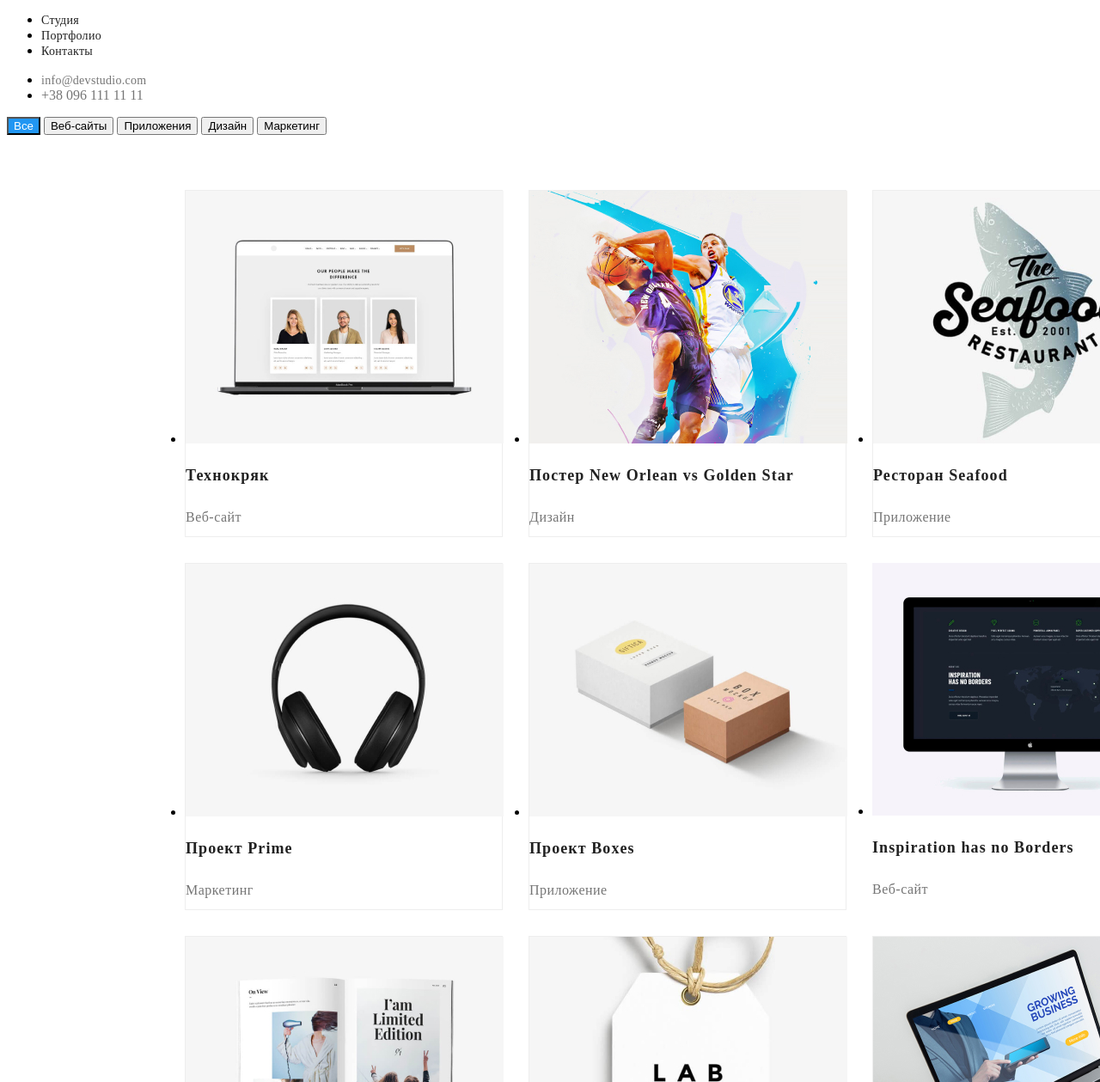
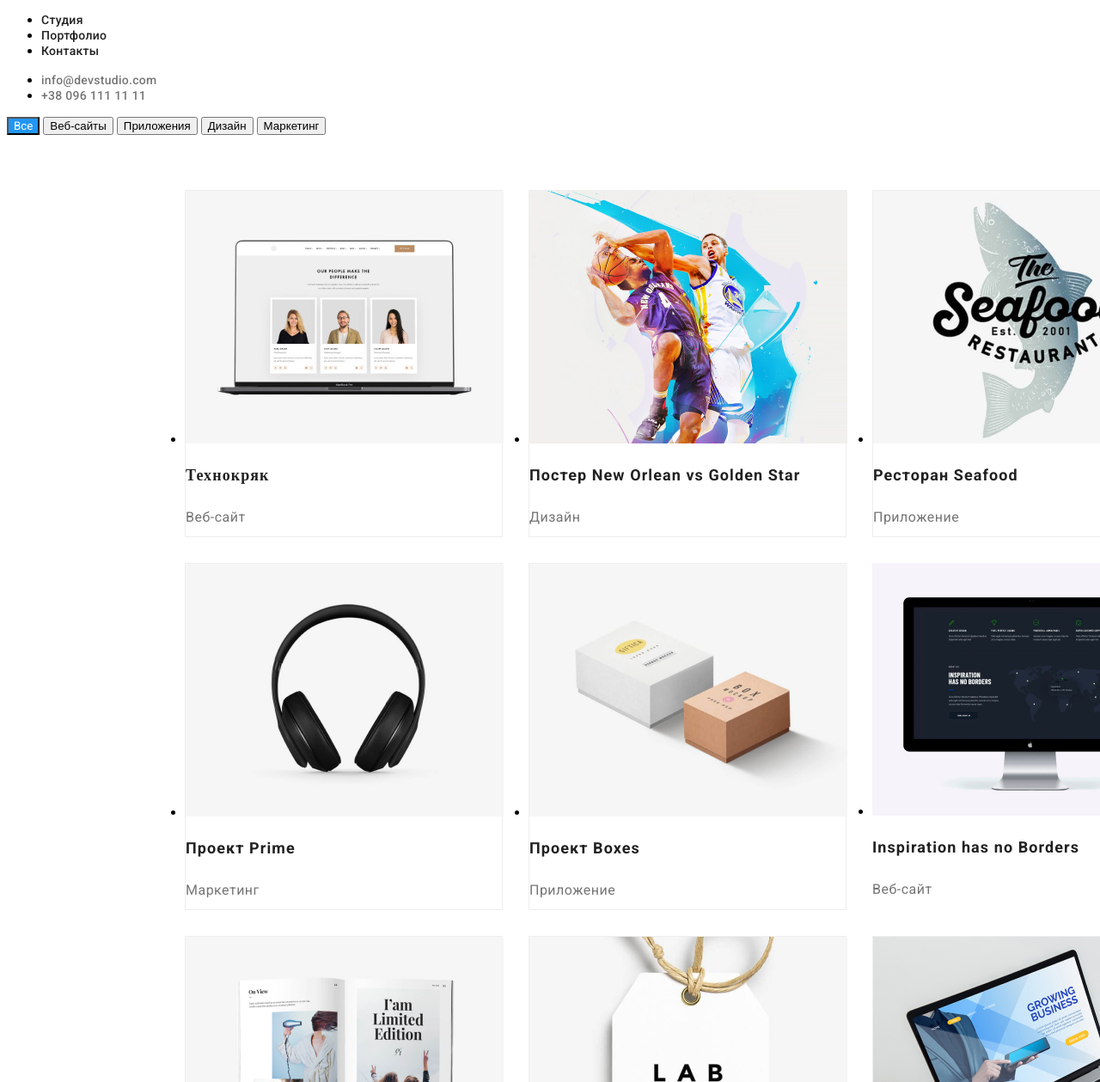
Before and after one commit to NikaKv/goit-markup-hw-02, a plain HTML site: page portfolio.html in a window 1280 px wide. Shown: the part 41-1300 px from the top of the page at 86% size. Drawn offline with Linux system fonts and the light colour scheme.

Commit message:
TRY-3
Переробка

```diff
--- a/css/styles.css
+++ b/css/styles.css
@@ -435,6 +435,7 @@
 .new-nav-studio,
 .new-nav-portfolio,
 .new-nav-contacts {
+  font-family: "Roboto";
   font-weight: 500;
   font-size: 14px;
   line-height: 16px;
@@ -452,7 +453,9 @@
   text-decoration: underline #2196f3;
 }
 
-.new-nav-mail {
+.new-nav-mail,
+.nav-phone {
+  font-family: "Roboto";
   font-weight: 500;
   font-size: 14px;
   line-height: 16px;
@@ -471,22 +474,27 @@
 /*-----BUTTONS-----*/
 .btns-portfolio {
   background-color: #f5f4fa;
+  font-family: "Roboto";
   border-radius: 4px;
   font-weight: 500;
   line-height: 1.62;
   text-align: center;
   letter-spacing: 0.03em;
   color: #212121;
+  cursor: pointer;
 }
 
 .btn-portfolio-1 {
   background-color: #2196f3;
+  font-family: "Roboto";
   color: white;
+  cursor: pointer;
 }
 .btn-portfolio:focus,
 .btn-portfolio:hover {
   color: white;
   background-color: #2196f3;
+  cursor: pointer;
 }
 /*-----our projects-----*/
 .section-our-projects {
@@ -508,6 +516,7 @@
   border: 1px solid #eeeeee;
 }
 .our-projects-technokriak {
+  font-size: "Roboto";
   font-weight: 700;
   font-size: 18px;
   line-height: 36px;
@@ -520,6 +529,8 @@
   text-decoration: underline #2196f3;
 }
 .description {
+  font-size: "Roboto";
+  font-weight: 400;
   line-height: 30px;
   letter-spacing: 0.03em;
   color: #757575;
@@ -536,6 +547,7 @@
   border: 1px solid #eeeeee;
 }
 .our-projects-new-orlean {
+  font-family: "Roboto";
   font-weight: 700;
   font-size: 18px;
   line-height: 36px;
@@ -564,6 +576,7 @@
 }
 
 .our-projects-seafood {
+  font-family: "Roboto";
   font-weight: 700;
   font-size: 18px;
   line-height: 36px;
@@ -590,6 +603,7 @@
   border: 1px solid #eeeeee;
 }
 .our-projects-prime {
+  font-family: "Roboto";
   font-weight: 700;
   font-size: 18px;
   line-height: 36px;
@@ -616,6 +630,7 @@
   border: 1px solid #eeeeee;
 }
 .our-projects-boxes {
+  font-family: "Roboto";
   font-weight: 700;
   font-size: 18px;
   line-height: 36px;
@@ -641,6 +656,7 @@
   background: #ffffff;
 }
 .our-projects-inspiration {
+  font-family: "Roboto";
   font-weight: 700;
   font-size: 18px;
   line-height: 36px;
@@ -667,6 +683,7 @@
   border: 1px solid #eeeeee;
 }
 .our-projects-limited {
+  font-family: "Roboto";
   font-weight: 700;
   font-size: 18px;
   line-height: 36px;
@@ -693,6 +710,7 @@
   border: 1px solid #eeeeee;
 }
 .our-projects-lab {
+  font-family: "Roboto";
   font-weight: 700;
   font-size: 18px;
   line-height: 36px;
@@ -719,6 +737,7 @@
   border: 1px solid #eeeeee;
 }
 .our-projects-business {
+  font-family: "Roboto";
   font-weight: 700;
   font-size: 18px;
   line-height: 36px;
@@ -730,6 +749,8 @@
   text-decoration: underline #2196f3;
 }
 .description {
+  font-family: "Roboto";
+  font-size: 400;
   line-height: 30px;
   letter-spacing: 0.03em;
   color: #757575;
@@ -751,6 +772,9 @@
   font-weight: 700;
   color: #2196f3;
   text-decoration: none;
+  font-size: 26px;
+  line-height: 1.19;
+  letter-spacing: 0.03em;
 }
 .new-footer-name:hover,
 .new-footer-name:focus {
@@ -764,8 +788,8 @@
   font-size: 14px;
   line-height: 24px;
   letter-spacing: 0.03em;
-  color: #ffffff;
   text-decoration: none;
+  color: white;
 }
 
 .new-footer-address-item:hover,
```
